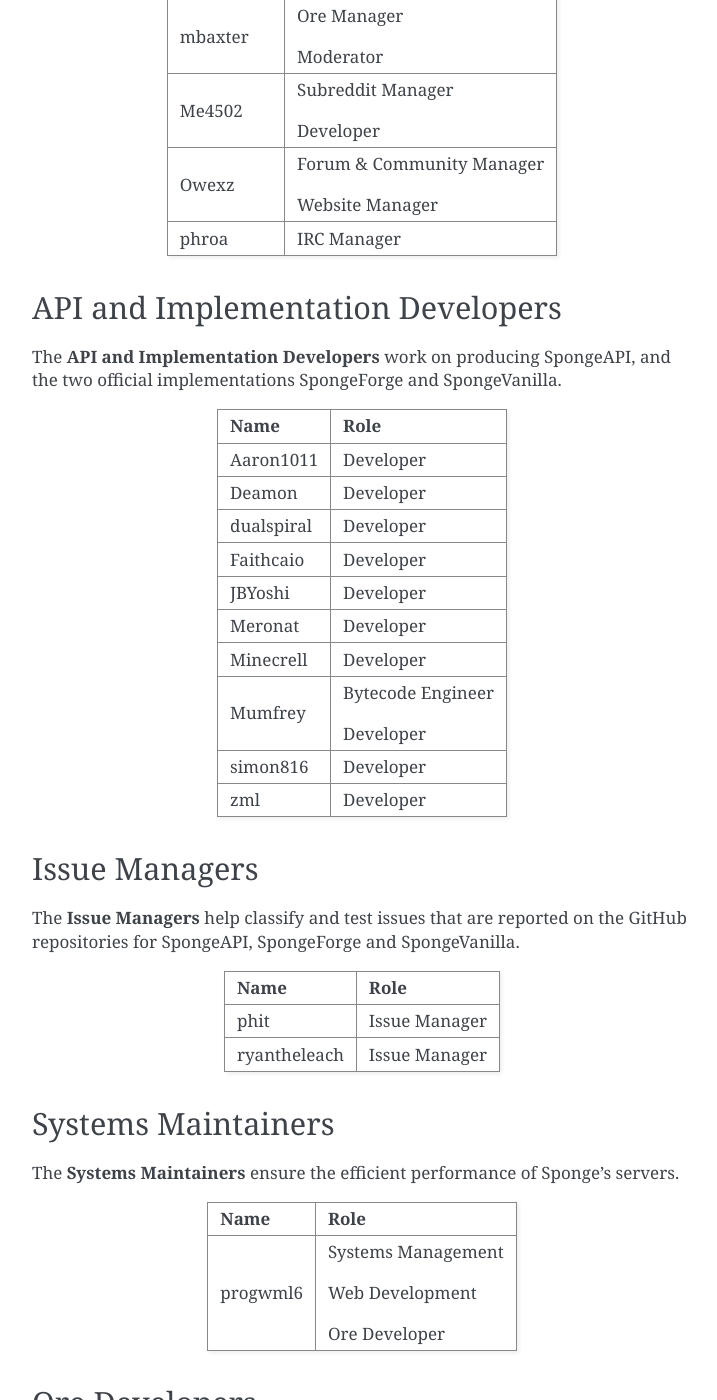
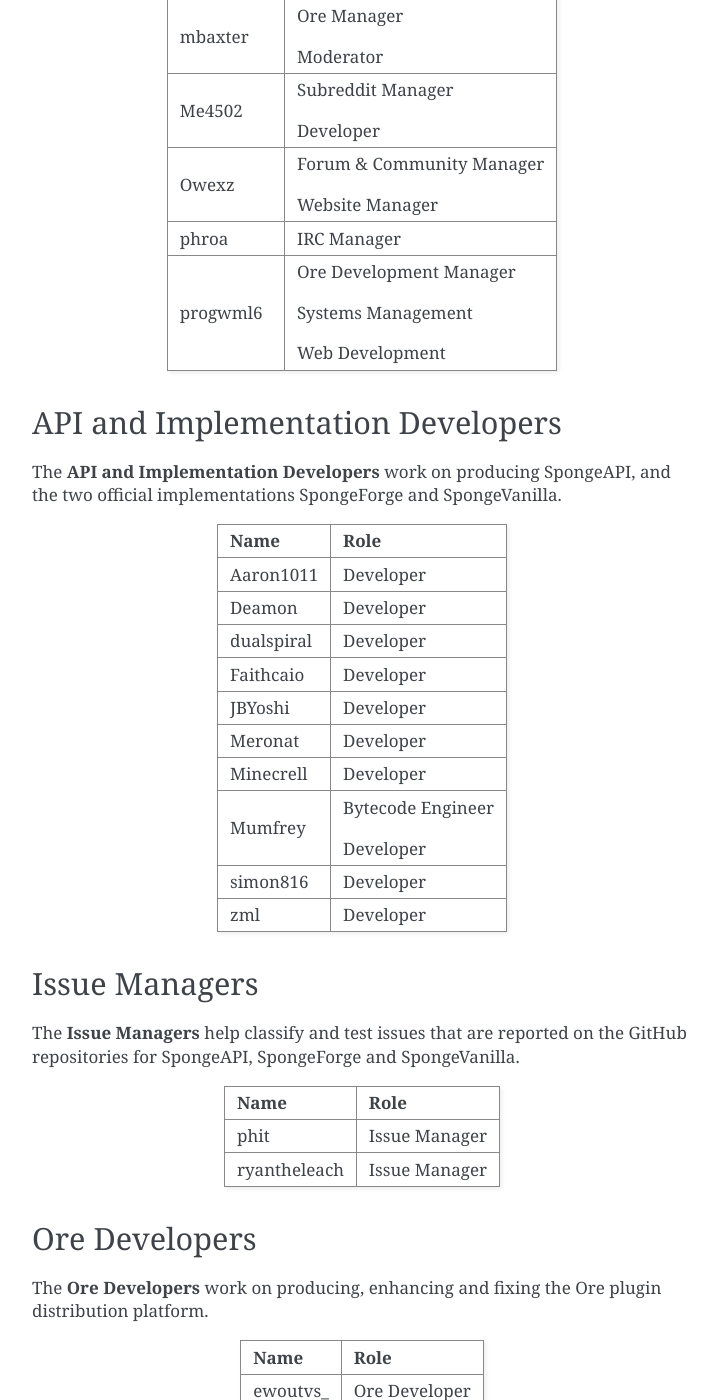
Before and after one commit to SpongePowered/SpongeDocs, a Sphinx documentation site: the page built from source/about/staff.rst, in a window 1280 px wide and 1400 px high, scrolled down 841 px. Shown: the whole window, without its empty margins (388-1105 px from the left). Built offline with Sphinx 7.4.7, drawn with Linux system fonts in a browser that asks for light colours; pages that are not in the unit, such as notebooks, are missing from menus.

Commit message:
progwml6 is an ore manager

```diff
--- a/source/about/staff.rst
+++ b/source/about/staff.rst
@@ -55,6 +55,12 @@
 +-----------------------------------+------------------------------------+
 | phroa                             | IRC Manager                        |
 +-----------------------------------+------------------------------------+
+| progwml6                          | Ore Development Manager            |
+|                                   |                                    |
+|                                   | Systems Management                 |
+|                                   |                                    |
+|                                   | Web Development                    |
++-----------------------------------+------------------------------------+
 
 
 API and Implementation Developers
@@ -101,21 +107,6 @@
 | phit                              | Issue Manager                      |
 +-----------------------------------+------------------------------------+
 | ryantheleach                      | Issue Manager                      |
-+-----------------------------------+------------------------------------+
-
-Systems Maintainers
-~~~~~~~~~~~~~~~~~~~
-
-The **Systems Maintainers** ensure the efficient performance of Sponge's servers.
-
-+-----------------------------------+------------------------------------+
-| Name                              | Role                               |
-+===================================+====================================+
-| progwml6                          | Systems Management                 |
-|                                   |                                    |
-|                                   | Web Development                    |
-|                                   |                                    |
-|                                   | Ore Developer                      |
 +-----------------------------------+------------------------------------+
 
 Ore Developers
```
